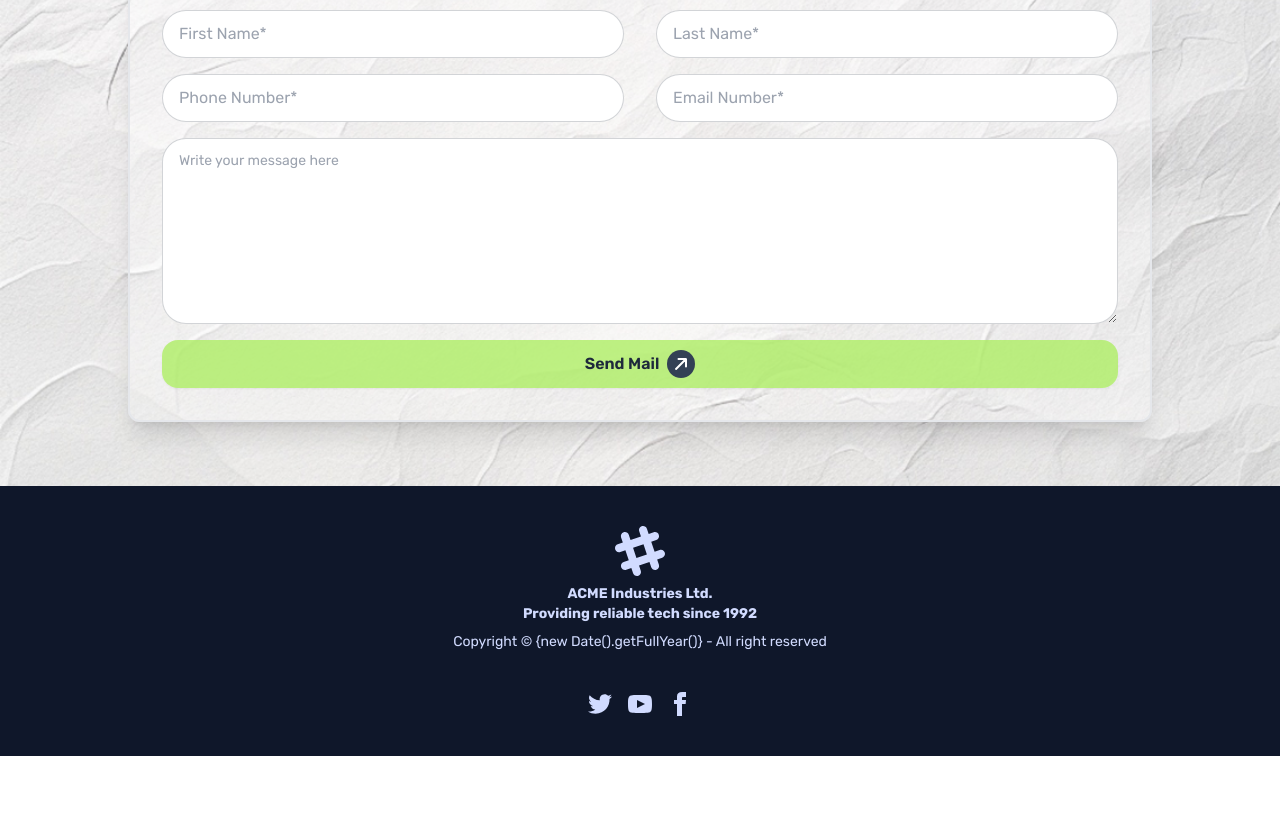
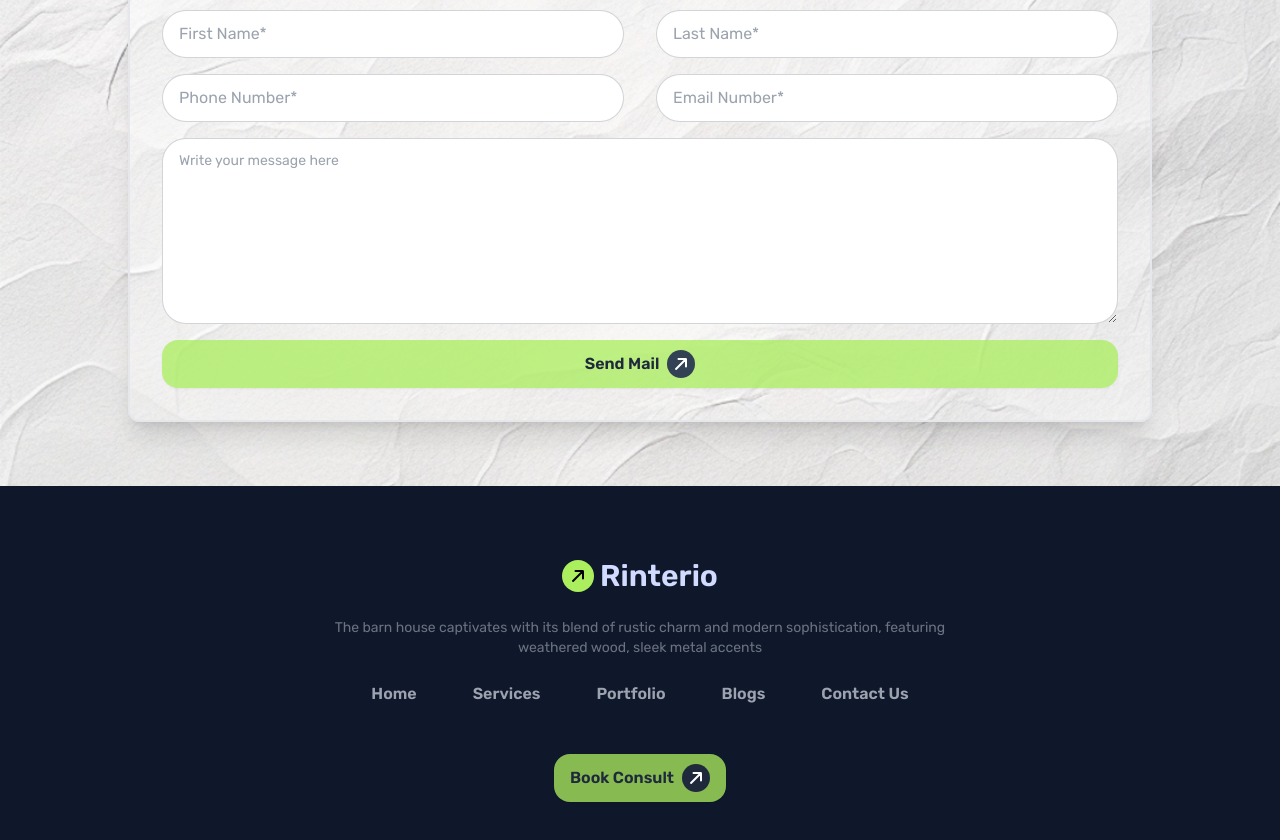
Before and after one commit to pH0enix46/Rinterio---RESPONSIVE-WEBSITE, a plain HTML site: page index.html in a window 1280 px wide. Shown: the part 4434-5274 px from the top of the page. Before the commit the page ends 5190 px from the top, so only its background shows below. Drawn offline with nearby package versions, Linux system fonts and the light colour scheme.

Commit message:
Finishing footer section

```diff
--- a/index.html
+++ b/index.html
@@ -1037,70 +1037,69 @@
     <footer
       class="footer footer-center bg-primary text-primary-content p-10 bg-slate-900"
     >
-      <aside>
+      <aside class="flex flex-col gap-6 items-center justify-center mt-8">
+        <a class="text-2xl sm:text-3xl flex items-center gap-1.5 font-semibold">
           <svg
-          width="50"
-          height="50"
+            xmlns="http://www.w3.org/2000/svg"
+            fill="none"
             viewBox="0 0 24 24"
-          xmlns="http://www.w3.org/2000/svg"
-          fill-rule="evenodd"
-          clip-rule="evenodd"
-          class="inline-block fill-current"
+            stroke-width="3"
+            stroke="currentColor"
+            class="size-6 w-8 h-8 bg-[#ABEF5F] p-2 rounded-full cursor-pointer text-black"
           >
             <path
-            d="M22.672 15.226l-2.432.811.841 2.515c.33 1.019-.209 2.127-1.23 2.456-1.15.325-2.148-.321-2.463-1.226l-.84-2.518-5.013 1.677.84 2.517c.391 1.203-.434 2.542-1.831 2.542-.88 0-1.601-.564-1.86-1.314l-.842-2.516-2.431.809c-1.135.328-2.145-.317-2.463-1.229-.329-1.018.211-2.127 1.231-2.456l2.432-.809-1.621-4.823-2.432.808c-1.355.384-2.558-.59-2.558-1.839 0-.817.509-1.582 1.327-1.846l2.433-.809-.842-2.515c-.33-1.02.211-2.129 1.232-2.458 1.02-.329 2.13.209 2.461 1.229l.842 2.515 5.011-1.677-.839-2.517c-.403-1.238.484-2.553 1.843-2.553.819 0 1.585.509 1.85 1.326l.841 2.517 2.431-.81c1.02-.33 2.131.211 2.461 1.229.332 1.018-.21 2.126-1.23 2.456l-2.433.809 1.622 4.823 2.433-.809c1.242-.401 2.557.484 2.557 1.838 0 .819-.51 1.583-1.328 1.847m-8.992-6.428l-5.01 1.675 1.619 4.828 5.011-1.674-1.62-4.829z"
-          ></path>
+              stroke-linecap="round"
+              stroke-linejoin="round"
+              d="m4.5 19.5 15-15m0 0H8.25m11.25 0v11.25"
+            />
           </svg>
-        <p class="font-bold">
-          ACME Industries Ltd.
-          <br />
-          Providing reliable tech since 1992
+
+          Rinterio
+        </a>
+
+        <p class="md:w-3/4 text-gray-500">
+          The barn house captivates with its blend of rustic charm and modern
+          sophistication, featuring weathered wood, sleek metal accents
         </p>
-        <p>Copyright © {new Date().getFullYear()} - All right reserved</p>
-      </aside>
-      <nav>
-        <div class="grid grid-flow-col gap-4">
-          <a>
+
+        <nav class="grid md:grid-flow-col gap-4 md:gap-14 items-center mb-6">
+          <a class="link link-hover text-gray-400 text-base font-semibold">
+            Home
+          </a>
+          <a class="link link-hover text-gray-400 text-base font-semibold">
+            Services
+          </a>
+          <a class="link link-hover text-gray-400 text-base font-semibold">
+            Portfolio
+          </a>
+          <a class="link link-hover text-gray-400 text-base font-semibold">
+            Blogs
+          </a>
+          <a class="link link-hover text-gray-400 text-base font-semibold">
+            Contact Us
+          </a>
+        </nav>
+
+        <button
+          class="btn btn-primary bg-[#acef5fc3] border-none text-slate-800 text-base hover:bg-green-300 w-full md:w-auto rounded-2xl md:col-span-2"
+        >
+          Book Consult
           <svg
             xmlns="http://www.w3.org/2000/svg"
-              width="24"
-              height="24"
+            fill="none"
             viewBox="0 0 24 24"
-              class="fill-current"
+            stroke-width="3"
+            stroke="currentColor"
+            class="size-6 w-7 h-7 bg-slate-800 p-1.5 rounded-full cursor-pointer text-white"
           >
             <path
-                d="M24 4.557c-.883.392-1.832.656-2.828.775 1.017-.609 1.798-1.574 2.165-2.724-.951.564-2.005.974-3.127 1.195-.897-.957-2.178-1.555-3.594-1.555-3.179 0-5.515 2.966-4.797 6.045-4.091-.205-7.719-2.165-10.148-5.144-1.29 2.213-.669 5.108 1.523 6.574-.806-.026-1.566-.247-2.229-.616-.054 2.281 1.581 4.415 3.949 4.89-.693.188-1.452.232-2.224.084.626 1.956 2.444 3.379 4.6 3.419-2.07 1.623-4.678 2.348-7.29 2.04 2.179 1.397 4.768 2.212 7.548 2.212 9.142 0 14.307-7.721 13.995-14.646.962-.695 1.797-1.562 2.457-2.549z"
-              ></path>
+              stroke-linecap="round"
+              stroke-linejoin="round"
+              d="m4.5 19.5 15-15m0 0H8.25m11.25 0v11.25"
+            />
           </svg>
-          </a>
-          <a>
-            <svg
-              xmlns="http://www.w3.org/2000/svg"
-              width="24"
-              height="24"
-              viewBox="0 0 24 24"
-              class="fill-current"
-            >
-              <path
-                d="M19.615 3.184c-3.604-.246-11.631-.245-15.23 0-3.897.266-4.356 2.62-4.385 8.816.029 6.185.484 8.549 4.385 8.816 3.6.245 11.626.246 15.23 0 3.897-.266 4.356-2.62 4.385-8.816-.029-6.185-.484-8.549-4.385-8.816zm-10.615 12.816v-8l8 3.993-8 4.007z"
-              ></path>
-            </svg>
-          </a>
-          <a>
-            <svg
-              xmlns="http://www.w3.org/2000/svg"
-              width="24"
-              height="24"
-              viewBox="0 0 24 24"
-              class="fill-current"
-            >
-              <path
-                d="M9 8h-3v4h3v12h5v-12h3.642l.358-4h-4v-1.667c0-.955.192-1.333 1.115-1.333h2.885v-5h-3.808c-3.596 0-5.192 1.583-5.192 4.615v3.385z"
-              ></path>
-            </svg>
-          </a>
-        </div>
-      </nav>
+        </button>
+      </aside>
     </footer>
   </body>
 </html>
```
Lines whose indentation alone changed are shown as unchanged.
